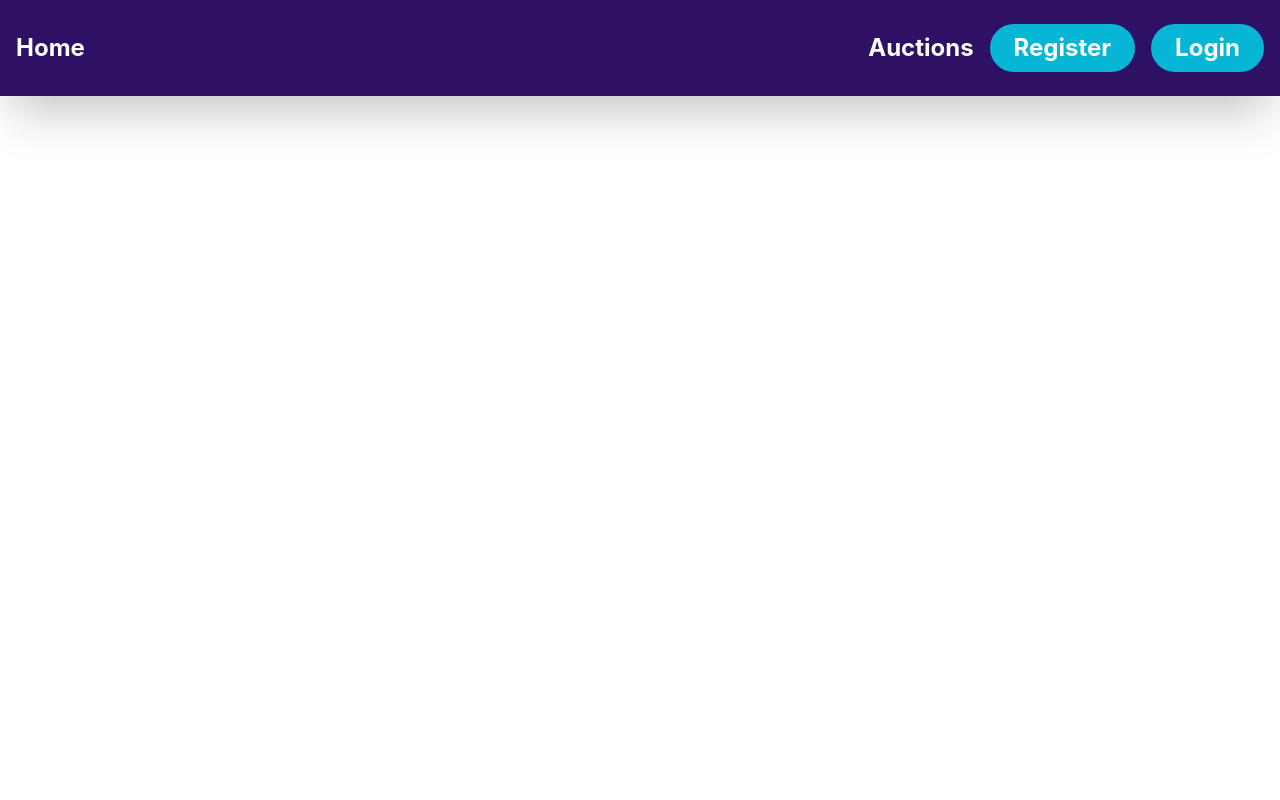
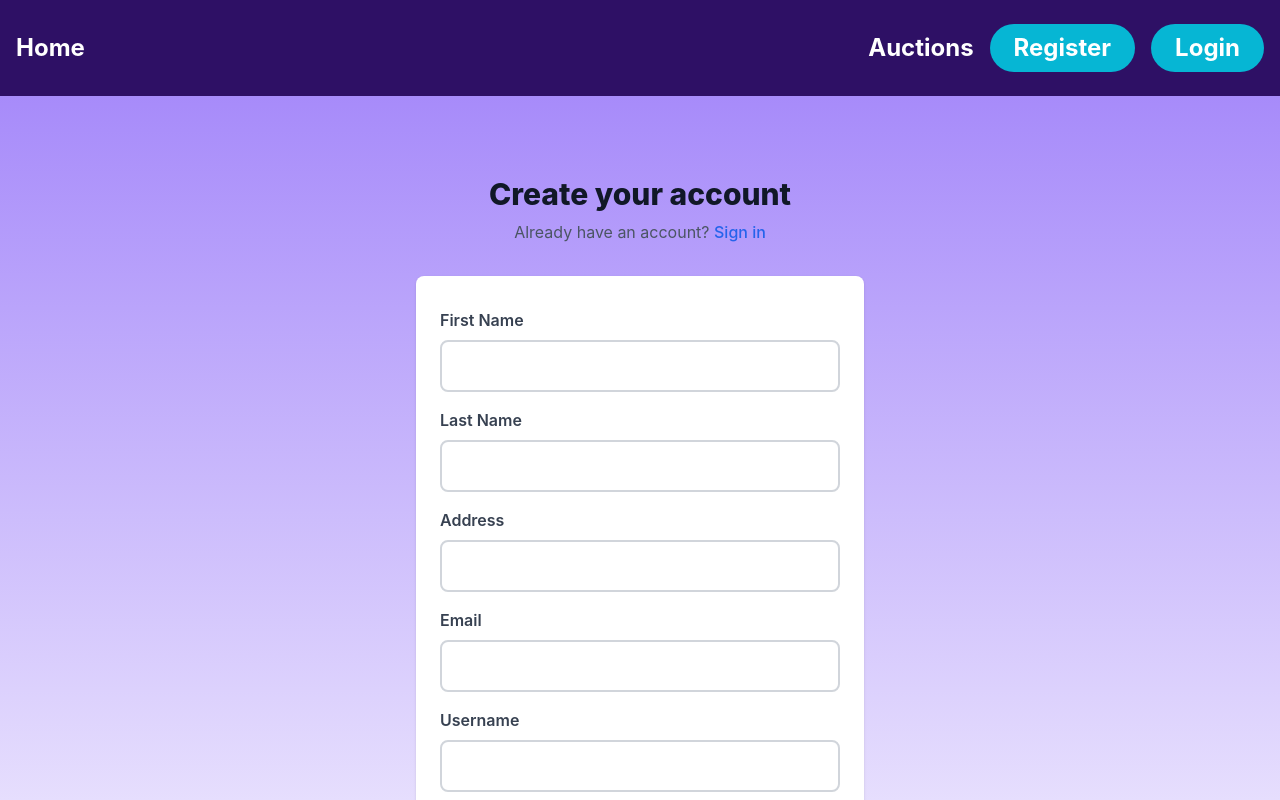
Before and after one commit to THossen/BiddersBlock, a React (Create React App) app in the folder client/: page /RegisterPage in a window 1280 px wide. Shown: the top 800 px of the page. Built offline with nearby package versions, Linux system fonts and the light colour scheme.

Commit message:
changes to Registration page

```diff
--- a/client/package.json
+++ b/client/package.json
@@ -6,9 +6,11 @@
     "@testing-library/jest-dom": "^5.16.5",
     "@testing-library/react": "^13.4.0",
     "@testing-library/user-event": "^13.5.0",
+    "fa": "^1.0.1",
     "postcss-cli": "^10.1.0",
     "react": "^18.2.0",
     "react-dom": "^18.2.0",
+    "react-icons": "^4.8.0",
     "react-scripts": "5.0.1",
     "web-vitals": "^2.1.4"
   },
--- a/client/src/App.js
+++ b/client/src/App.js
@@ -4,7 +4,7 @@ import Body from "./components/layout/Body";
 import LandingPage from "./components/pages/LandingPage/LandingPage";
 import Auctions from "./components/pages/Auctions/Auctions";
 import LoginPage from "./components/pages/Login/LoginPage";
-import Register from "./components/pages/Register/RegisterPage";
+import RegisterPage from "./components/pages/Register/RegisterPage";
 import Footer from "./components/layout/Footer";
 import Contact from "./components/pages/Contact/Contact";
 import AboutUs from "./components/pages/About Us/AboutUs";
@@ -19,7 +19,7 @@ function App() {
           <Route path="/" element={<LandingPage />} />
           <Route path="/Auctions" element={<Auctions />} />
           <Route path="/LoginPage" element={<LoginPage />} />
-          <Route path="/Register" element={<Register />} />
+          <Route path="/RegisterPage" element={<RegisterPage />} />
           <Route path="/AboutUs" element={<AboutUs />} />
           <Route path="/Contact" element={<Contact />} />
           <Route path="/auctions/:id" element={<AuctionDetailsPage />} />
--- a/client/src/components/layout/Navbar.js
+++ b/client/src/components/layout/Navbar.js
@@ -17,7 +17,7 @@ const NavBar = () => {
           Auctions
         </Link>
         <Link
-          to="/Register"
+          to="/RegisterPage"
           className="inline-block px-6 py-2 bg-cyan-500 hover:bg-sky-700 rounded-3xl hover:scale-110 duration-200 ease-in-out"
         >
           Register
--- a/client/src/components/pages/Login/LoginPage.js
+++ b/client/src/components/pages/Login/LoginPage.js
@@ -1,5 +1,3 @@
-import React from "react";
-import LoginForm from "./LoginForm";
 import { AuthProvider } from "../../auth/AuthContext";
 import Login from "./Login";
 
--- a/client/src/components/pages/Register/Register.js
+++ b/client/src/components/pages/Register/Register.js
@@ -1,210 +1,75 @@
-/* old code
-const Register = () => {
-    return (
-        <div className="font-bold text-5xl text-center py-8">
-            User Registration Page
-        </div>
-    )
-}
-
-export default Register
-*/
-
-import React, { useState } from 'react';
-import { Link } from "react-router-dom";
+import React, { useState } from "react";
+import RegistrationForm from "./RegistrationForm";
 
 const Register = () => {
-    const [firstname, setFirstName] = useState('');
-    const [lastname, setLastname] = useState('');
-    const [address, setAddress] = useState('');
-  const [email, setEmail] = useState('');
-  const [username, setUsername] = useState('');
-  const [password, setPassword] = useState('');
-  const [confirmpassword, setConfirmPassword] = useState('');
-  const [errorMessage, setErrorMessage] = useState('');
+  const [firstname, setFirstName] = useState("");
+  const [lastname, setLastname] = useState("");
+  const [address, setAddress] = useState("");
+  const [email, setEmail] = useState("");
+  const [username, setUsername] = useState("");
+  const [password, setPassword] = useState("");
+  const [confirmpassword, setConfirmPassword] = useState("");
+  const [errorMessage, setErrorMessage] = useState("");
 
   const handleRegistration = async (e) => {
     e.preventDefault();
+    if (password !== confirmpassword) {
+      setErrorMessage("Passwords do not match");
+      return;
+    }
+
     try {
-      // Perform email validation
-      const emailRegex = /^[^\s@]+@[^\s@]+\.[^\s@]+$/;
-      if (!emailRegex.test(email)) {
-        setErrorMessage('Please enter a valid email address.');
-        return;
-      }
-
-      // Perform password strength check
-      const passwordRegex = /^(?=.*[a-z])(?=.*[A-Z])(?=.*\d)(?=.*[!@#$%^&*()_+\-=[\]{}|;':"\\|,.<>/?])(?=.*[^\s])[\s\S]{8,}$/;
-      if (!passwordRegex.test(password)) {
-        setErrorMessage(
-          'Password must be at least 8 characters long and contain at least one uppercase letter, one number, and one special character.'
-        );
-        return;
-      }
-
-      // Perform password verification check
-      if (!(password === confirmpassword)) {
-        setErrorMessage(
-          'Passwords are not the same. Please enter the same password for both parts.'
-        );
-        return;
-      }
-
-      // Make API call to register user data to SQL database
-      const response = await fetch('/api/register', {
-        method: 'POST',
+      // Make API call to register user with the provided data
+      // Replace this with your actual API call to register a user
+      const response = await fetch("/api/register", {
+        method: "POST",
         headers: {
-          'Content-Type': 'application/json',
+          "Content-Type": "application/json",
         },
-        body: JSON.stringify({ firstname, lastname, address, email, username, password}),
+        body: JSON.stringify({
+          firstname,
+          lastname,
+          address,
+          email,
+          username,
+          password,
+        }),
       });
 
-      if (response.ok) {
-        // Redirect to login page or perform other actions for successful registration
-        window.location.href = '/Register';
+      if (!response.ok) {
+        const error = await response.json();
+        setErrorMessage(error.message);
       } else {
-        // Show error message for failed registration attempt
-        setErrorMessage('Failed to register. Please try again later.');
+        // Redirect to login page upon successful registration
+        window.location.href = "/login";
       }
     } catch (error) {
-      console.error('Error:', error);
-      // Show error message for API call failure
-      setErrorMessage('Failed to register. Please try again later.');
+      setErrorMessage(error.message);
     }
   };
 
   return (
-    <div className="flex flex-col justify-center items-center mt-16 mb-16">
-      <div className="w-96 h-96 bg-gradient-to-b from-cyan-500 to-cyan-600 rounded-t-3xl py-6 px-8 text-white text-center text-3xl font-semibold flex flex-col justify-center">
-        <h1>Welcome to BiddersBlock</h1>
-        <p className="text-gray-50 text-lg">
-          Please register with your user credientials below
-        </p>
-      </div>
-      <div className="w-96 bg-white rounded-b-3xl py-8 px-8 shadow-lg text-center">
-        <form onSubmit={handleRegistration} className="flex flex-col">
-        <div className="mb-4">
-            <label
-              htmlFor="firstname"
-              className="block text-gray-700 font-semibold mb-2"
-            >
-              First Name
-            </label>
-            <input
-              type="text"
-              id="firstname"
-              value={firstname}
-              onChange={(e) => setFirstName(e.target.value)}
-              className="w-full border-2 border-gray-300 p-3 rounded-lg outline-none focus:border-blue-500"
-              required
-            />
-          </div>
-          <div className="mb-4">
-            <label
-              htmlFor="lastname"
-              className="block text-gray-700 font-semibold mb-2"
-            >
-              Last Name
-            </label>
-            <input
-              type="text"
-              id="lastname"
-              value={lastname}
-              onChange={(e) => setLastname(e.target.value)}
-              className="w-full border-2 border-gray-300 p-3 rounded-lg outline-none focus:border-blue-500"
-              required
-            />
-          </div>
-          <div className="mb-4">
-            <label
-              htmlFor="address"
-              className="block text-gray-700 font-semibold mb-2"
-            >
-              Address
-            </label>
-            <input
-              type="text"
-              id="address"
-              value={address}
-              onChange={(e) => setAddress(e.target.value)}
-              className="w-full border-2 border-gray-300 p-3 rounded-lg outline-none focus:border-blue-500"
-              required
-            />
-          </div>
-        <div className="mb-4">
-            <label
-              htmlFor="email"
-              className="block text-gray-700 font-semibold mb-2"
-            >
-              Email
-            </label>
-            <input
-              type="text"
-              id="email"
-              value={email}
-              onChange={(e) => setEmail(e.target.value)}
-              className="w-full border-2 border-gray-300 p-3 rounded-lg outline-none focus:border-blue-500"
-              required
-            />
-          </div>
-        <div className="mb-4">
-            <label
-              htmlFor="username"
-              className="block text-gray-700 font-semibold mb-2"
-            >
-              Username
-            </label>
-            <input
-              type="text"
-              id="username"
-              value={username}
-              onChange={(e) => setUsername(e.target.value)}
-              className="w-full border-2 border-gray-300 p-3 rounded-lg outline-none focus:border-blue-500"
-              required
-            />
-          </div>
-          <div className="mb-4">
-            <label
-              htmlFor="password"
-              className="block text-gray-700 font-semibold mb-2"
-            >
-              Password
-            </label>
-            <input
-              type="password"
-              id="password"
-              value={password}
-              onChange={(e) => setPassword(e.target.value)}
-              className="w-full border-2 border-gray-300 p-3 rounded-lg outline-none focus:border-blue-500"
-              required
-            />
-          </div>
-          <div className="mb-4">
-            <label
-              htmlFor="confirmpassword"
-              className="block text-gray-700 font-semibold mb-2"
-            >
-              Confirm Password
-            </label>
-            <input
-              type="password"
-              id="password"
-              value={confirmpassword}
-              onChange={(e) => setConfirmPassword(e.target.value)}
-              className="w-full border-2 border-gray-300 p-3 rounded-lg outline-none focus:border-blue-500"
-              required
-            />
-          </div>
-          {errorMessage && <p className="text-red-500">{errorMessage}</p>}
-          <button
-            type="submit"
-            className="bg-cyan-500 hover:bg-cyan-700 text-white font-bold py-2 px-16 rounded-full self-center mt-4">
-            Sign in
-          </button>
-        </form>
-      </div>
-      </div>
-    );
+    <div className="bg-white py-8 px-6 shadow rounded-lg">
+      <RegistrationForm
+        firstname={firstname}
+        lastname={lastname}
+        address={address}
+        email={email}
+        username={username}
+        password={password}
+        confirmpassword={confirmpassword}
+        handleRegistration={handleRegistration}
+        setFirstName={setFirstName}
+        setLastname={setLastname}
+        setAddress={setAddress}
+        setEmail={setEmail}
+        setUsername={setUsername}
+        setPassword={setPassword}
+        setConfirmPassword={setConfirmPassword}
+        errorMessage={errorMessage}
+      />
+    </div>
+  );
 };
 
 export default Register;
--- a/client/src/components/pages/Register/RegisterPage.js
+++ b/client/src/components/pages/Register/RegisterPage.js
@@ -1,10 +1,26 @@
-import React from "react";
 import Register from "./Register";
+import { Link } from "react-router-dom";
 
 const RegisterPage = () => {
   return (
-    <div className="bg-gradient-to-b from-violet-800 to-white">
-      <Register />
+    <div className="bg-gradient-to-b from-violet-400 to-white min-h-screen">
+      <div className="max-w-md mx-auto pt-20">
+        <h2 className="text-center text-3xl font-extrabold text-gray-900">
+          Create your account
+        </h2>
+        <p className="mt-2 text-center text-md text-gray-600">
+          Already have an account?{" "}
+          <Link
+            to="/LoginPage"
+            className="font-medium text-blue-600 hover:text-blue-500"
+          >
+            Sign in
+          </Link>
+        </p>
+        <div className="mt-8">
+          <Register />
+        </div>
+      </div>
     </div>
   );
 };
--- a/client/src/components/pages/Register/RegistrationForm.js
+++ b/client/src/components/pages/Register/RegistrationForm.js
@@ -1,9 +1,146 @@
-import React from 'react'
+import React from "react";
 
-const RegistrationForm = () => {
+const RegistrationForm = ({
+  firstname,
+  lastname,
+  address,
+  email,
+  username,
+  password,
+  confirmpassword,
+  handleRegistration,
+  setFirstName,
+  setLastname,
+  setAddress,
+  setEmail,
+  setUsername,
+  setPassword,
+  setConfirmPassword,
+  errorMessage,
+}) => {
   return (
-    <div>RegistrationForm</div>
-  )
-}
+    <form onSubmit={handleRegistration} className="flex flex-col">
+      <div className="mb-4">
+        <label
+          htmlFor="firstname"
+          className="block text-gray-700 font-semibold mb-2"
+        >
+          First Name
+        </label>
+        <input
+          type="text"
+          id="firstname"
+          value={firstname}
+          onChange={(e) => setFirstName(e.target.value)}
+          className="w-full border-2 border-gray-300 p-3 rounded-lg outline-none focus:border-blue-500"
+          required
+        />
+      </div>
+      <div className="mb-4">
+        <label
+          htmlFor="lastname"
+          className="block text-gray-700 font-semibold mb-2"
+        >
+          Last Name
+        </label>
+        <input
+          type="text"
+          id="lastname"
+          value={lastname}
+          onChange={(e) => setLastname(e.target.value)}
+          className="w-full border-2 border-gray-300 p-3 rounded-lg outline-none focus:border-blue-500"
+          required
+        />
+      </div>
+      <div className="mb-4">
+        <label
+          htmlFor="address"
+          className="block text-gray-700 font-semibold mb-2"
+        >
+          Address
+        </label>
+        <input
+          type="text"
+          id="address"
+          value={address}
+          onChange={(e) => setAddress(e.target.value)}
+          className="w-full border-2 border-gray-300 p-3 rounded-lg outline-none focus:border-blue-500"
+          required
+        />
+      </div>
+      <div className="mb-4">
+        <label
+          htmlFor="email"
+          className="block text-gray-700 font-semibold mb-2"
+        >
+          Email
+        </label>
+        <input
+          type="text"
+          id="email"
+          value={email}
+          onChange={(e) => setEmail(e.target.value)}
+          className="w-full border-2 border-gray-300 p-3 rounded-lg outline-none focus:border-blue-500"
+          required
+        />
+      </div>
+      <div className="mb-4">
+        <label
+          htmlFor="username"
+          className="block text-gray-700 font-semibold mb-2"
+        >
+          Username
+        </label>
+        <input
+          type="text"
+          id="username"
+          value={username}
+          onChange={(e) => setUsername(e.target.value)}
+          className="w-full border-2 border-gray-300 p-3 rounded-lg outline-none focus:border-blue-500"
+          required
+        />
+      </div>
+      <div className="mb-4">
+        <label
+          htmlFor="password"
+          className="block text-gray-700 font-semibold mb-2"
+        >
+          Password
+        </label>
+        <input
+          type="password"
+          id="password"
+          value={password}
+          onChange={(e) => setPassword(e.target.value)}
+          className="w-full border-2 border-gray-300 p-3 rounded-lg outline-none focus:border-blue-500"
+          required
+        />
+      </div>
+      <div className="mb-4">
+        <label
+          htmlFor="confirmPassword"
+          className="block text-gray-700 font-semibold mb-2"
+        >
+          Confirm Password
+        </label>
+        <input
+          type="password"
+          id="confirmpassword"
+          value={confirmpassword}
+          onChange={(e) => setConfirmPassword(e.target.value)}
+          className="w-full border-2 border-gray-300 p-3 rounded-lg outline-none focus:border-blue-500"
+          required
+        />
+      </div>
+      {errorMessage && <div className="text-red-500 mb-4">{errorMessage}</div>}
+      <button
+        type="submit"
+        className="bg-blue-500 text-white px-4 py-2 rounded-lg hover:bg-blue-700"
+      >
+        Register
+      </button>
+    </form>
+  );
+};
 
-export default RegistrationForm
+export default RegistrationForm;
```
Also changed, not shown: 1 other file (tests, documents, lock files or other folders).
